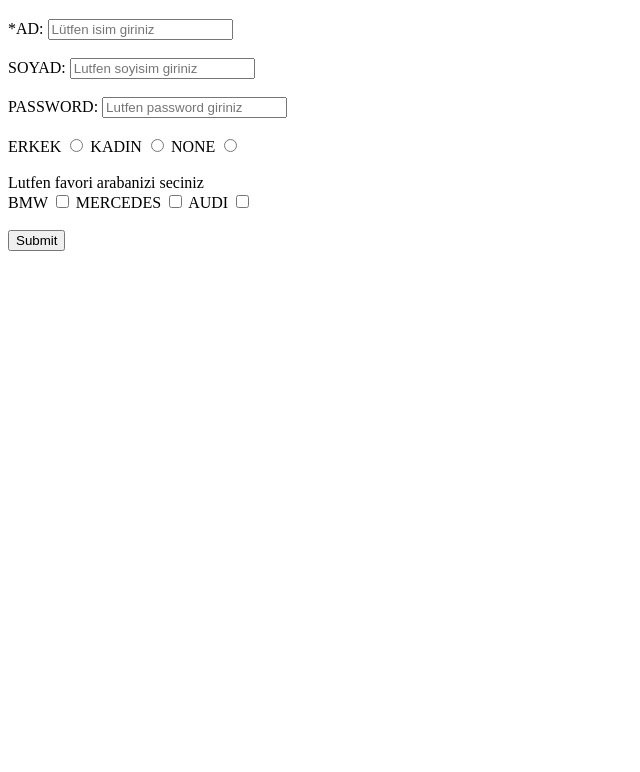
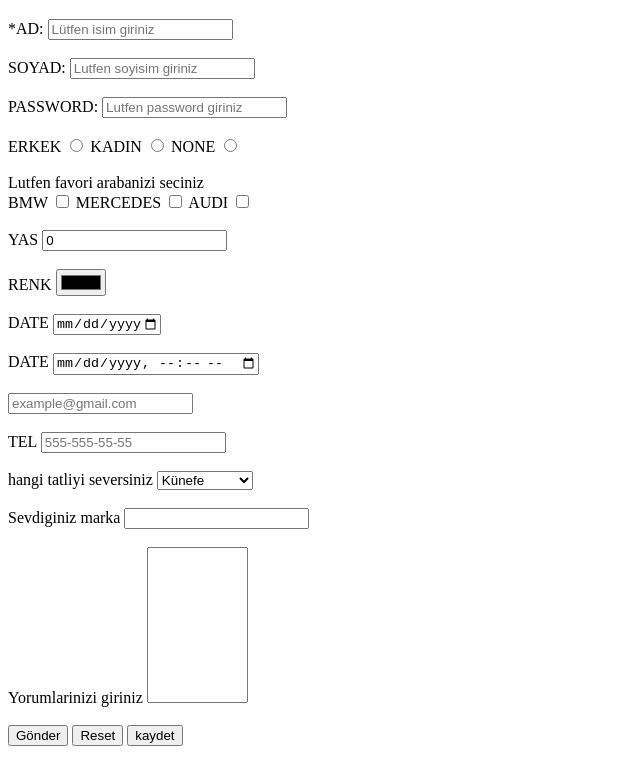
Before and after one commit to ozlemakcicek/HTML_CSS-master, a plain HTML site: page class-notes/DE-02-formlar/formlar.html in a window 1280 px wide. Shown: the part 61-833 px from the top of the page, without its empty margins (0-640 px from the left). Before the commit the page ends 800 px from the top, so only its background shows below. Drawn offline with Linux system fonts and the light colour scheme.

Commit message:
css sekilleri

```diff
--- a/class-notes/DE-02-formlar/formlar.html
+++ b/class-notes/DE-02-formlar/formlar.html
@@ -1,11 +1,13 @@
 <!DOCTYPE html>
 <html lang="en">
+
 <head>
     <meta charset="UTF-8">
     <meta http-equiv="X-UA-Compatible" content="IE=edge">
     <meta name="viewport" content="width=device-width, initial-scale=1.0">
     <title>Document</title>
 </head>
+
 <body>
     <h1>FORMLAR</h1>
     <form action="result.html">
@@ -14,15 +16,11 @@
         <div>
             <label for="ad">*AD:</label>
 
-            <input id="ad" type="text" name="isim" value=""
-            placeholder="Lütfen isim giriniz"
-            required />
+            <input id="ad" type="text" name="isim" value="" placeholder="Lütfen isim giriniz" required />
             <br>
             <br>
             <label for="soyad">SOYAD:</label>
-    <input id="soyad" type="text" name="soyisim" value=""
-    placeholder="Lutfen soyisim giriniz"
-    required>
+            <input id="soyad" type="text" name="soyisim" value="" placeholder="Lutfen soyisim giriniz" required>
 
         </div>
         <br>
@@ -30,16 +28,8 @@
         <div>
 
             <label for="pass">PASSWORD:</label>
-<input
-id="pass"
-type="text"
-name="Password"
-value=""
-placeholder="Lutfen password giriniz"
-minlength="4"
-maxlength="8"
-required
-/>
+            <input id="pass" type="text" name="Password" value="" placeholder="Lutfen password giriniz" minlength="4"
+                maxlength="8" required />
 
         </div>
         <br>
@@ -47,7 +37,7 @@ required
         <div>
             <!-- label ve input un yerini degistirirsen sayfada etiket ile radio nun da yeri degisir -->
             <label for="erkek">ERKEK</label>
-    <input  id="erkek" type="radio" name="cinsiyet" value="erkek"  >
+            <input id="erkek" type="radio" name="cinsiyet" value="erkek">
 
 
             <label for="woman">KADIN</label>
@@ -64,7 +54,7 @@ required
         <br>
         <div>
             <label for="bmw">BMW</label>
-<input id="bmw" type="checkbox" name="araba1" value="bmw-clx"  >
+            <input id="bmw" type="checkbox" name="araba1" value="bmw-clx">
 
             <label for="mer">MERCEDES</label>
             <input id="mer" type="checkbox" name="araba2" value="mercedes">
@@ -77,14 +67,120 @@ required
         </div>
 
 
+        <br>
+
+        <!-- ! NUMBER -->
         <div>
+            <label for="age">YAS</label>
+            <input id="age" type="number" name="yas" value="0" max="100" step="2">
+
+            <!-- max= gideblcgi son sayi, step= kacar kacar artmali -->
+        </div>
         <br>
-    <input type="submit">
+
+        <!-- !  COLOR -->
+        <div>
+            <label for="color">RENK</label>
+            <input id="color" type="color" name="renk">
         </div>
+        <br>
+
+
+        <!-- ! DATE -->
+        <div>
+            <label for="tarih">DATE</label>
+            <input id="tarih" type="date" min="2000-10-01" max="2023-10-01" name="tarih">
+            <!-- yil-ay-gun -->
+        </div>
+        <br>
+
+        <!-- ! DATE -->
+        <div>
+            <label for="tarih2">DATE</label>
+            <input id="tarih2" type="datetime-local" min="2000-10-01" max="2023-10-01" name="tarih2">
+            <!-- yil-ay-gun -->
+        </div>
+
+        <br>
+        <!-- ! E-MAIL -->
+        <div>
+            <label for=""></label>
+            <input type="email" name="email" value="" placeholder="example@gmail.com">
+        </div>
+        <!-- placeholder kutunun icerisinde silik gozukur.konulmasi lazim -->
+        <br>
+
+        <!-- ! TEL -->
+        <div>
+            <label for="">TEL</label>
+            <input type="tel" pattern="[0-9]{3}-[0-9]{3}-[0-9]{2}-[0-9]{2}" placeholder="555-555-55-55">
+            <!-- araya bosluk degilde - tre de koyabilirsin.istedigini ekle -->
+        </div>
+
+        <!-- pattern sadece tel numarasinda kullanilir.sart.istege bagli.buna yazdigini ornek olsun diye kutunun icerisinde silik bu sekilde yaz diye gosterir -->
+        <br>
+
+        <!-- ! SELECT -->
+        <!-- input yerine select kullanilablr -->
+        <div>
+            <label for="tatli">hangi tatliyi seversiniz</label>
+            <select name="tatli" id="tatli">
+                <optgroup label="Serbetli tatlilar">
+                    <option value="künefe">Künefe</option>
+                    <option value="baklava">Baklava</option>
+                    <option value="sarma">Sarma</option>
+                    <option value="kadayif">Kadayif</option>
+                </optgroup>
+
+                <optgroup label="Sütlü tatlilar">
+                    <option value="muhallebi">Muhallebi</option>
+                    <option value="kazandibi">Kazandibi</option>
+                </optgroup>
+            </select>
+        </div>
+        <br>
+
+        <!-- ! DATALIST -->
+        <div>
+            <label for="marka">Sevdiginiz marka</label>
+            <input id="marka" list="markalar">
+            <datalist id="markalar">
+                <option value="Vakko"></option>
+                <option value="Beymen"></option>
+                <option value="Guess"></option>
+                <option value="Lacoste"></option>
+            </datalist>
+
+        </div>
+
+        <!--! datalist vs select ==>bir gereklilik ile bir öneri arasındaki fark olarak düşünün.  select, kullanıcının vermiş olduğunuz seçeneklerden birini seçmesi gerekir.  datalist, kullanıcının verdiğiniz seçeneklerden birini seçmesi önerilir, ancak aslında girdiye istediği her şeyi girebilir. -->
+
+        <!--! input list ile datalist in id si aynı olmalı ki liste çıksın -->
+        <br>
+
+
+        <!-- ! TEXTAREA -->
+        <div>
+            <label for="yorum">Yorumlarinizi giriniz</label>
+            <textarea name="yorum" id="yorum" cols="10" rows="10" style="resize:none" maxlength="100"></textarea>
+            <!-- cols ve rows u kendin ayarlayabilirsin.karakter sayisi burdaki -->
+            <!-- style a resize: yaz ve ordaki secenekler; vertical, horizontal, none seklinde kutunun boyutunu ayarlayablrsn -->
+        </div>
+<br>
+        <div>
+            <input type="submit" value="Gönder">
+            <input type="reset">
+            <input type="button" value="kaydet">
+            <!--  value yu istedigin seyi yaz.hicbirsey yazmazsan bilgisayiarin dilinde yazar -->
+            <!--  submit de 3 tane input var.birisi backend icin  -->
+        </div>
+
+        <br>
     </form>
 
 
 
 
 </body>
+
 </html>
--- /dev/null
+++ b/class-notes/DE-03-styling-semantic/external.css
@@ -0,0 +1,46 @@
+*{
+    font-family: 'Lucida Sans', 'Lucida Sans Regular', 'Lucida Grande', 'Lucida Sans Unicode', Geneva, Verdana, sans-serif;
+}
+
+
+p{
+    color: blue;
+}
+
+/* #par{
+    color: aqua;
+} */
+
+
+
+/* center div i icindeki p nin span i deyince boyle yan yana yazariz */
+.center p span{
+background-color: red;
+}
+
+
+
+/* ************************* */
+/* ic ice p lerin hepsini degistirmek istemiyorsak; */
+.center p{
+    color: coral;
+}
+
+/* center icindekibutun p ler ama div li olan p yi almaz */
+.center>p{
+    background-color: yellow;
+}
+
+
+/* sadece secici div inden sonraki a lar demek icin ~ kullaniyoruz.baska a larda olsaydi onlari etkilemez */
+.secici ~ a{
+    background-color: orange;
+}
+
+/* ilk a yi degistirmek istersek + ile kullaniriz */
+.secici +a{
+    background-color: lightblue;
+}
+
+/* external css de siralama önemli.hangisi en son ise aktuel olani alir.
+mesela div ve class ic ice ise hangisi en son geliyorsa onu alir */
```
Also changed, not shown: class-notes/DE-03-styling-semantic/external.html (added, +43 -0 lines), class-notes/DE-03-styling-semantic/inline.html (added, +18 -0 lines), class-notes/DE-03-styling-semantic/internal.html (added, +43 -0 lines). Lines whose indentation alone changed are shown as unchanged.
